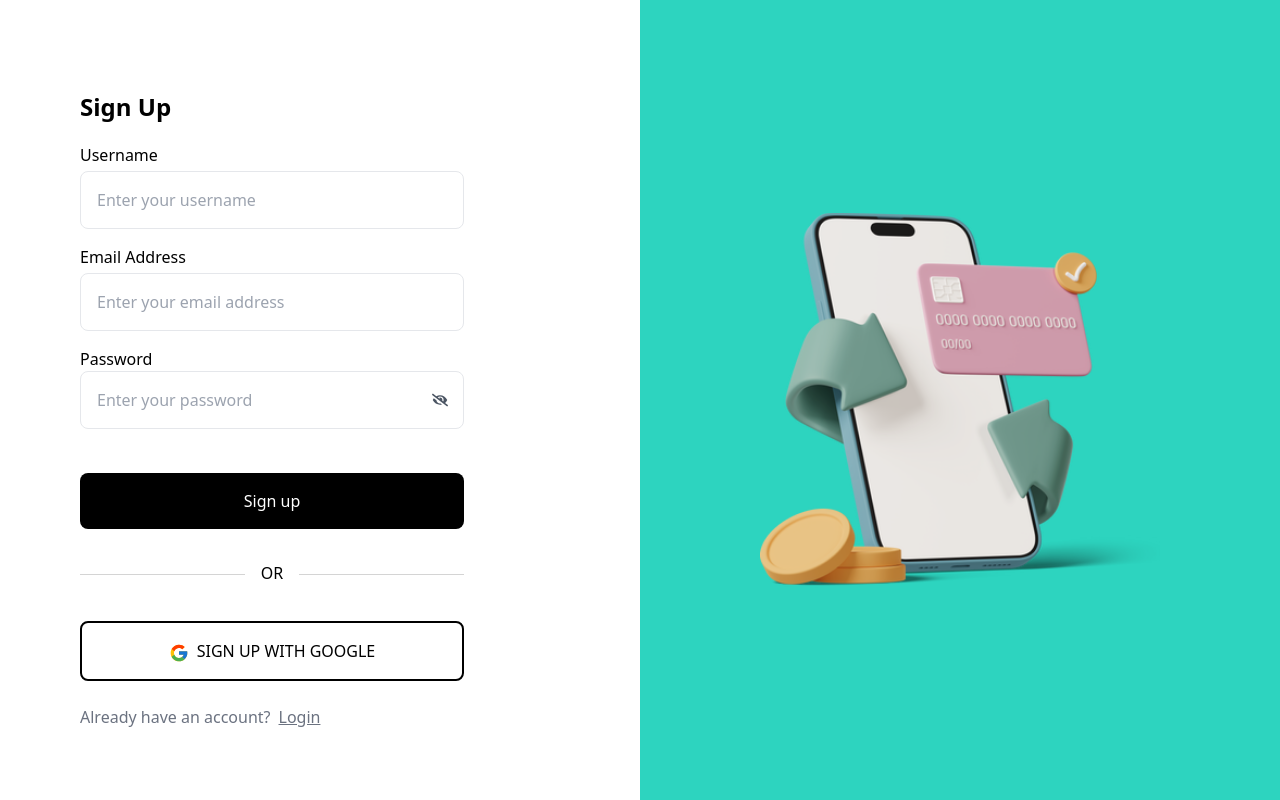
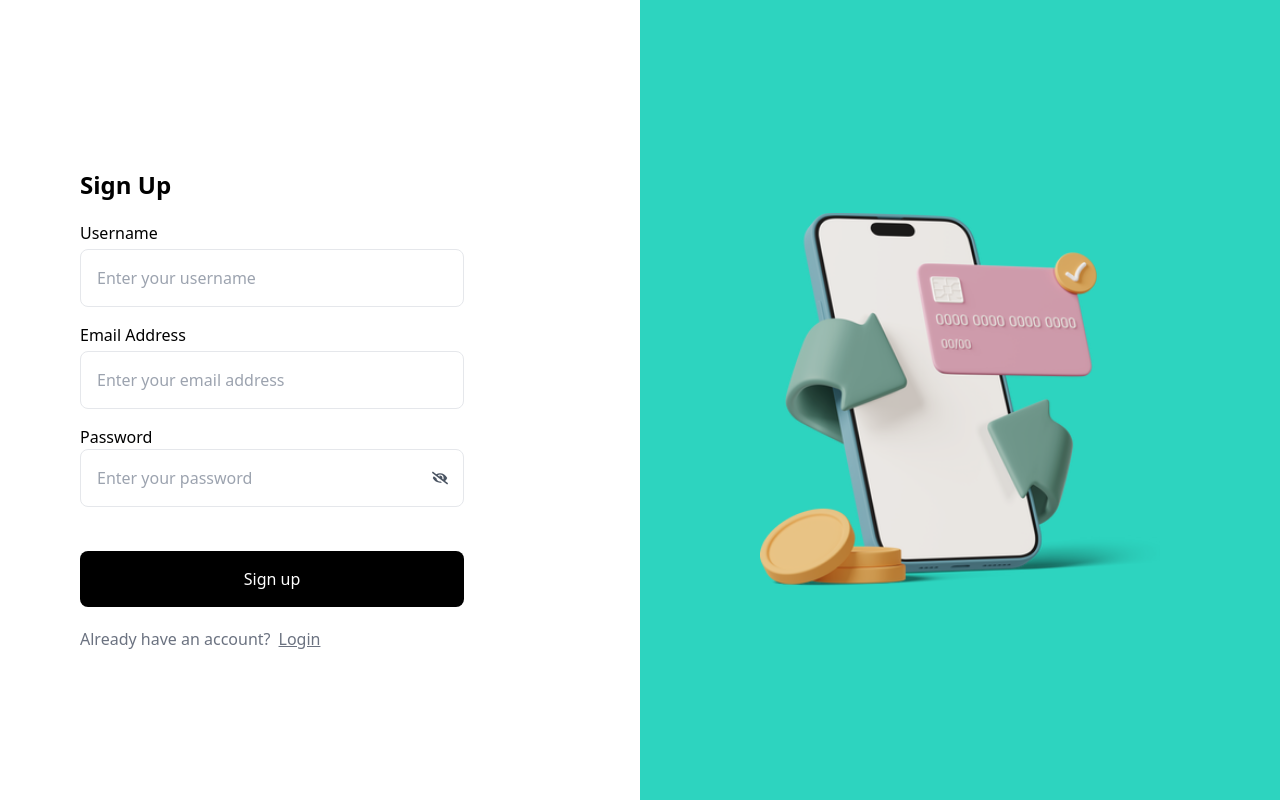
Before and after one commit to OmaJuliet/finance-tracker, a Next.js app in the folder frontend/: page / in a window 1280 px wide. Built offline with nearby package versions, Linux system fonts and the light colour scheme.

Commit message:
removed extra buttons

```diff
--- a/frontend/src/app/auth/signin/SignIn.tsx
+++ b/frontend/src/app/auth/signin/SignIn.tsx
@@ -114,24 +114,6 @@ const SignIn: React.FC = () => {
                             Sign in
                         </button>
 
-                        <div
-                            className="w-96 my-3 flex items-center before:mt-0.5 before:flex-1 before:border-t before:border-neutral-300 after:mt-0.5 after:flex-1 after:border-t after:border-neutral-300">
-                            <p
-                                className="mx-4 mb-0 text-center dark:text-black">
-                                OR
-                            </p>
-                        </div>
-
-                        <section className="container mx-auto flex justify-center my-4">
-                            <div className="flex flex-col w-full">
-                                <button
-                                    type="button"
-                                    className="w-full cursor-pointer flex justify-center lg:max-w-sm bg-white my-2 border-black border-2 rounded-lg py-4 text-black">
-                                    <FcGoogle className="mr-2 mt-1 h-5 w-5" />
-                                    SIGN IN WITH GOOGLE
-                                </button>
-                            </div>
-                        </section>
 
                         <p className="text-gray-500">
                             Don't have an account?
--- a/frontend/src/app/auth/signup/SignUp.tsx
+++ b/frontend/src/app/auth/signup/SignUp.tsx
@@ -122,25 +122,6 @@ const SignUp: React.FC = () => {
                             Sign up
                         </button>
 
-                        <div
-                            className="w-96 my-3 flex items-center before:mt-0.5 before:flex-1 before:border-t before:border-neutral-300 after:mt-0.5 after:flex-1 after:border-t after:border-neutral-300">
-                            <p
-                                className="mx-4 mb-0 text-center dark:text-black">
-                                OR
-                            </p>
-                        </div>
-
-                        <section className="container mx-auto flex justify-center my-4">
-                            <div className="flex flex-col w-full">
-                                <button
-                                    type="button"
-                                    className="w-full cursor-pointer flex justify-center lg:max-w-sm bg-white my-2 border-black border-2 rounded-lg py-4 text-black">
-                                    <FcGoogle className="mr-2 mt-1 h-5 w-5" />
-                                    SIGN UP WITH GOOGLE
-                                </button>
-                            </div>
-                        </section>
-
 
                         <p className="text-gray-500">
                             Already have an account?
```
